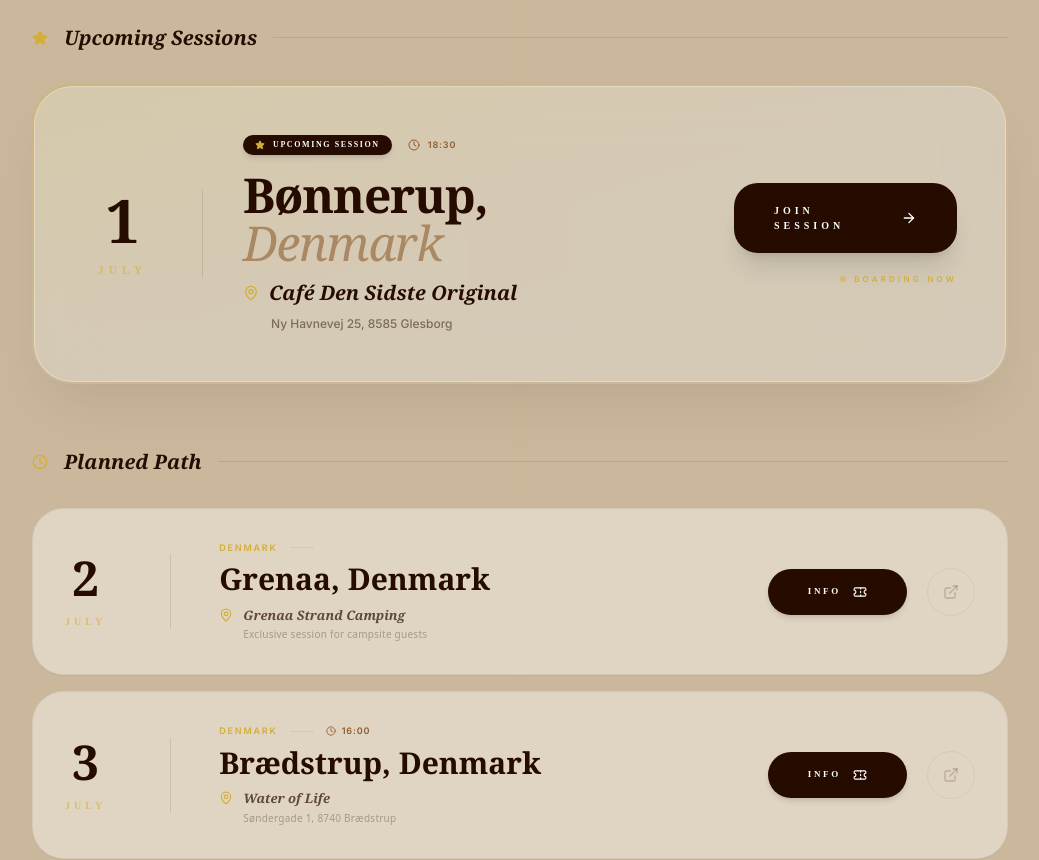
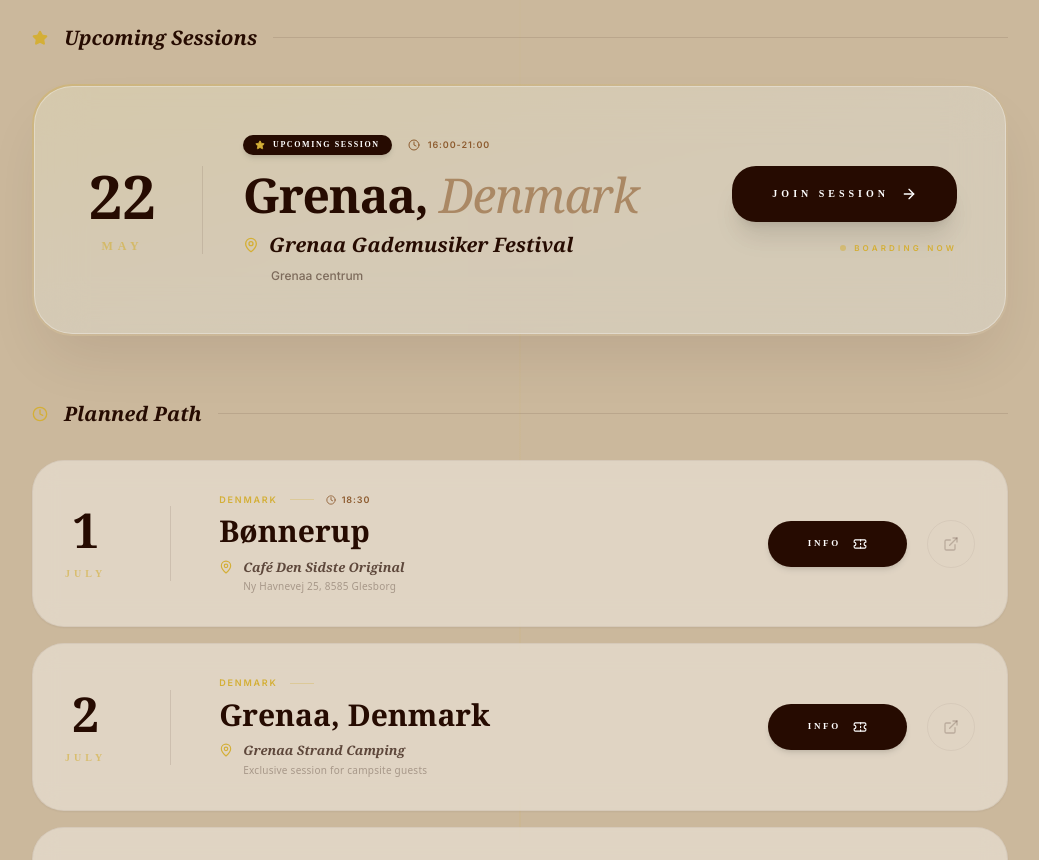
Before and after one commit to brianstilling/Ann-McBryan, a React (Vite) app: page / in a window 1280 px wide. Shown: the part 4220-5080 px from the top of the page, without its empty margins (120-1159 px from the left). Built offline with nearby package versions, Linux system fonts and the light colour scheme; a web font is replaced by a local one.

Commit message:
feat: Add Grenaa Festival link to tour data
Updates the tour data to include a new concert listing for the Grenaa Festival in Denmark, along with an updated data version constant in the main application component.

```diff
--- a/App.tsx
+++ b/App.tsx
@@ -86,7 +86,7 @@ const App: React.FC = () => {
     window.addEventListener('hashchange', handleHashChange);
 
     // Versioning check to ensure Rackwitz and other updates display correctly
-    const DATA_VERSION = 'v1.33_color_rendering_fix';
+    const DATA_VERSION = 'v1.35_grenaa_festival_link_update';
     const savedVersion = localStorage.getItem('ann_mcbryan_data_ver');
     const savedSessions = localStorage.getItem('ann_mcbryan_sessions');
 
--- a/constants.ts
+++ b/constants.ts
@@ -11,6 +11,18 @@ export const COLORS = {
 
 // Application automatically promotes the first chronological future date to "Featured"
 export const TOUR_DATA: Concert[] = [
+  {
+    id: 'session-2026-grenaa-festival',
+    city: 'Grenaa',
+    country: 'Denmark',
+    venue: 'Grenaa Gademusiker Festival',
+    address: 'Grenaa centrum',
+    date: 'May 22, 2026',
+    time: '16:00-21:00',
+    status: 'upcoming',
+    coordinates: { lat: 56.4172, lng: 10.8878 },
+    ticketsUrl: 'https://www.grenaagademusikerfestival.dk/'
+  },
   {
     id: 'session-2026-bonnerup',
     city: 'Bønnerup',
```
